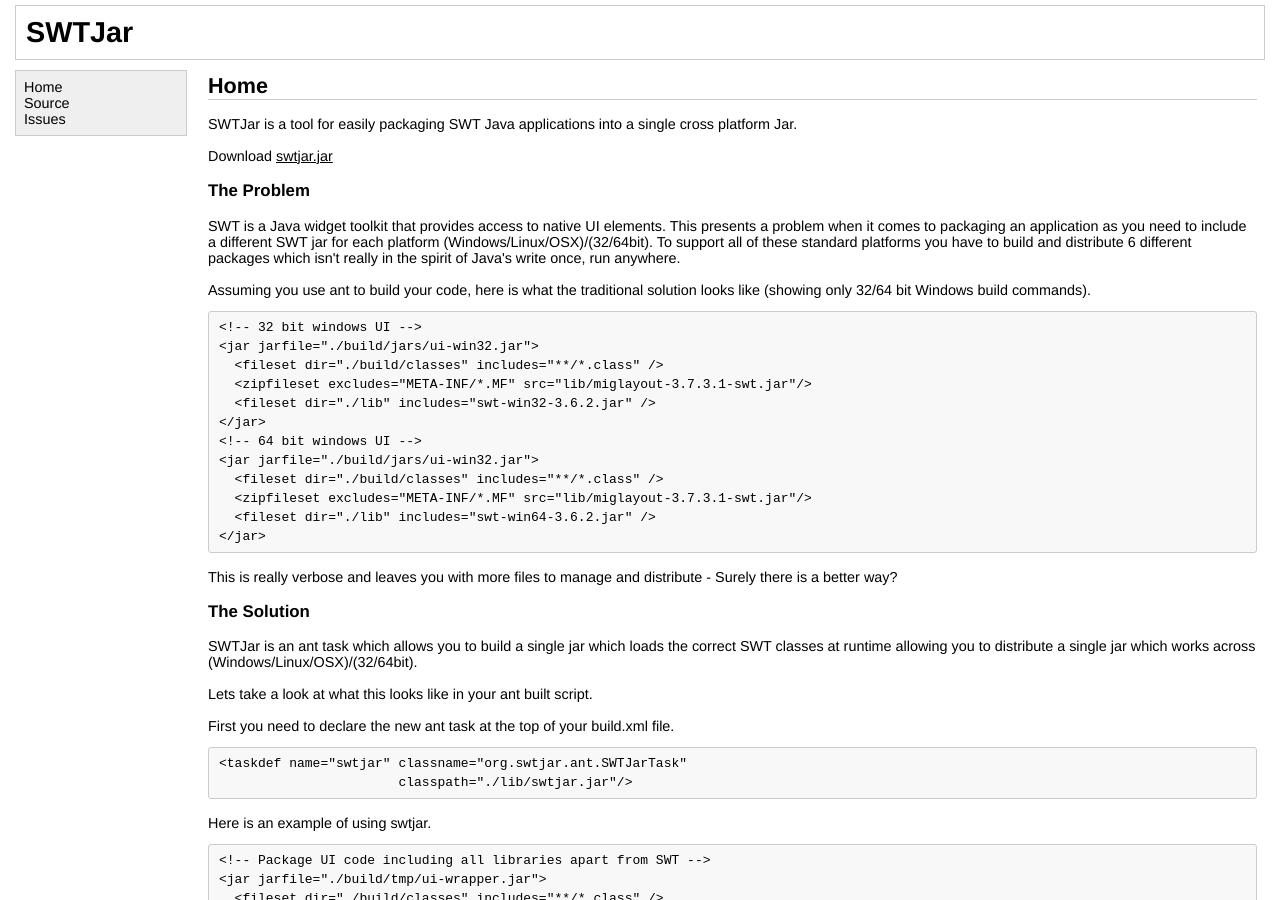
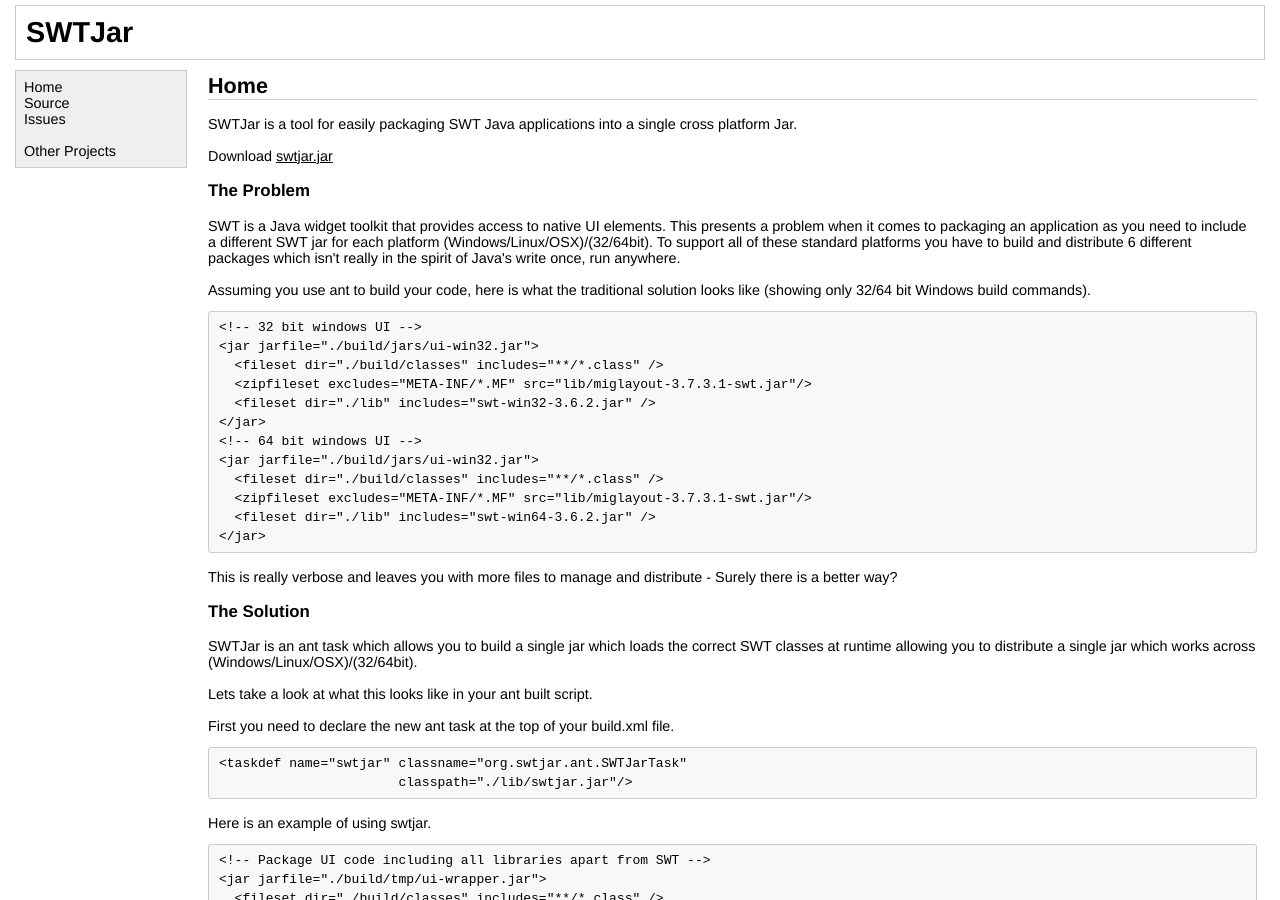
Before and after one commit to mchr3k/swtjar, a Jekyll site: the page built from index.html, in a window 1280 px wide and 900 px high. Built offline with Jekyll 4.4.1, drawn with Linux system fonts in a browser that asks for light colours.

Commit message:
Add other projects link

```diff
--- a/_layouts/default.html
+++ b/_layouts/default.html
@@ -27,6 +27,8 @@
 <a href="index.html">Home</a><br />
 <a href="https://github.com/mchr3k/swtjar">Source</a><br />
 <a href="https://github.com/mchr3k/swtjar/issues">Issues</a><br />
+<br />
+<a href="../">Other Projects</a><br />
 </div>
         </div>
     </div>
```
